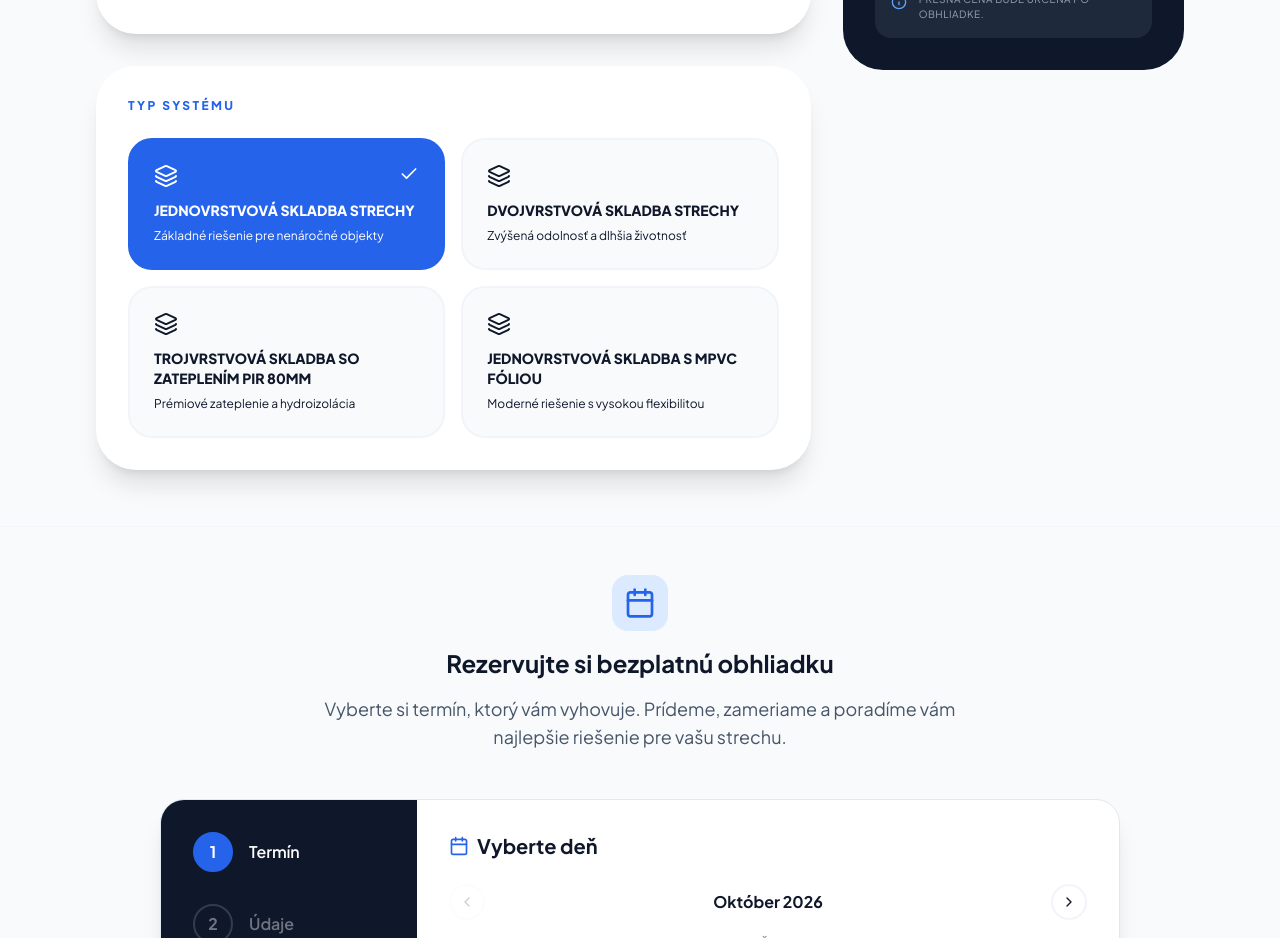
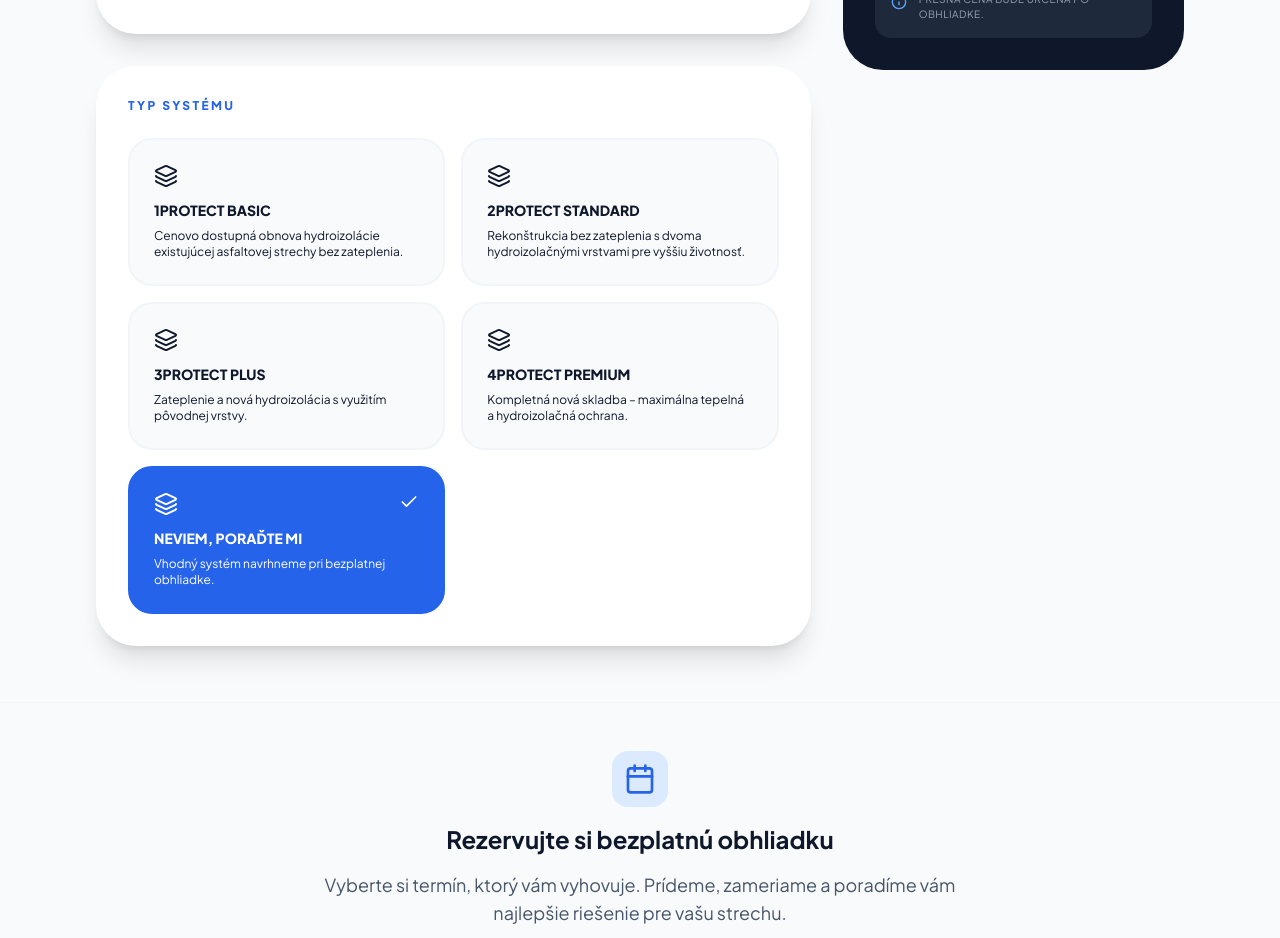
Before and after one commit to lukaskrasny55/tmshydra.com, a React (Vite) app: page / in a window 1280 px wide. Shown: the part 2960-3898 px from the top of the page. Built offline with nearby package versions, Linux system fonts and the light colour scheme.

Commit message:
Dopyt na cenovu ponuku: vyber systemov 1-4Protect + Neviem, citatelny text v e-maile

```diff
--- a/components/Calculator.tsx
+++ b/components/Calculator.tsx
@@ -12,7 +12,7 @@ import {
 import { trackConversion } from './GoogleAds';
 
 type BuildingType = 'family' | 'apartment' | 'industrial';
-type RoofSystem = 'single' | 'double' | 'triple_pir' | 'mpvc';
+type RoofSystem = 'basic' | 'standard' | 'plus' | 'premium' | 'unknown';
 
 export const Calculator: React.FC = () => {
   const [area, setArea] = useState<number>(100);
@@ -20,7 +20,7 @@ export const Calculator: React.FC = () => {
     useState<BuildingType>('family');
 
   const [selectedSystem, setSelectedSystem] =
-    useState<RoofSystem>('single');
+    useState<RoofSystem>('unknown');
 
   const [isSubmitting, setIsSubmitting] = useState(false);
   const [isSubmitted, setIsSubmitted] = useState(false);
@@ -31,28 +31,39 @@ export const Calculator: React.FC = () => {
     phone: ''
   });
 
-  const systems = [
+  const systems: { id: RoofSystem; label: string; description: string }[] = [
     {
-      id: 'single',
-      label: 'Jednovrstvová skladba strechy',
-      description: 'Základné riešenie pre nenáročné objekty'
+      id: 'basic',
+      label: '1Protect Basic',
+      description: 'Cenovo dostupná obnova hydroizolácie existujúcej asfaltovej strechy bez zateplenia.'
     },
     {
-      id: 'double',
-      label: 'Dvojvrstvová skladba strechy',
-      description: 'Zvýšená odolnosť a dlhšia životnosť'
+      id: 'standard',
+      label: '2Protect Standard',
+      description: 'Rekonštrukcia bez zateplenia s dvoma hydroizolačnými vrstvami pre vyššiu životnosť.'
     },
     {
-      id: 'triple_pir',
-      label: 'Trojvrstvová skladba so zateplením PIR 80mm',
-      description: 'Prémiové zateplenie a hydroizolácia'
+      id: 'plus',
+      label: '3Protect Plus',
+      description: 'Zateplenie a nová hydroizolácia s využitím pôvodnej vrstvy.'
     },
     {
-      id: 'mpvc',
-      label: 'Jednovrstvová skladba s mPVC fóliou',
-      description: 'Moderné riešenie s vysokou flexibilitou'
+      id: 'premium',
+      label: '4Protect Premium',
+      description: 'Kompletná nová skladba – maximálna tepelná a hydroizolačná ochrana.'
+    },
+    {
+      id: 'unknown',
+      label: 'Neviem, poraďte mi',
+      description: 'Vhodný systém navrhneme pri bezplatnej obhliadke.'
     }
   ];
+
+  const buildingLabels: Record<BuildingType, string> = {
+    family: 'Rodinný dom',
+    apartment: 'Bytový dom',
+    industrial: 'Priemyselný objekt'
+  };
 
   const handleSubmitLead = async (
     e: React.FormEvent
@@ -73,9 +84,9 @@ export const Calculator: React.FC = () => {
           phone: leadForm.phone,
           leadType: 'quote',
           message: `Dopyt na cenovú ponuku z kalkulačky.
-Typ objektu: ${buildingType}
+Typ objektu: ${buildingLabels[buildingType]}
 Plocha: ${area} m²
-Systém: ${selectedSystem}`
+Systém: ${systems.find((x) => x.id === selectedSystem)?.label}`
         })
       });
 
@@ -193,9 +204,7 @@ Systém: ${selectedSystem}`
                   <button
                     key={sys.id}
                     onClick={() =>
-                      setSelectedSystem(
-                        sys.id as RoofSystem
-                      )
+                      setSelectedSystem(sys.id)
                     }
                     className={`p-6 rounded-3xl border-2 text-left ${
                       selectedSystem === sys.id
```
